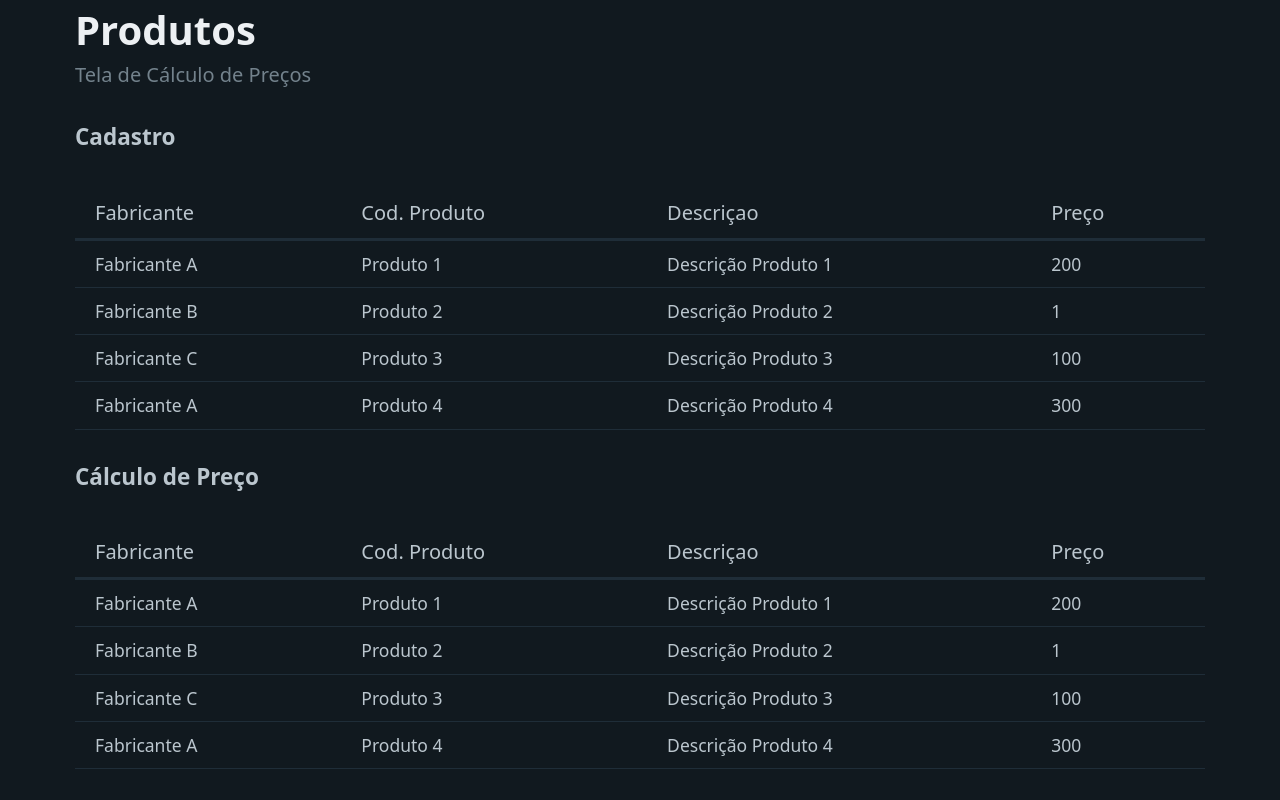
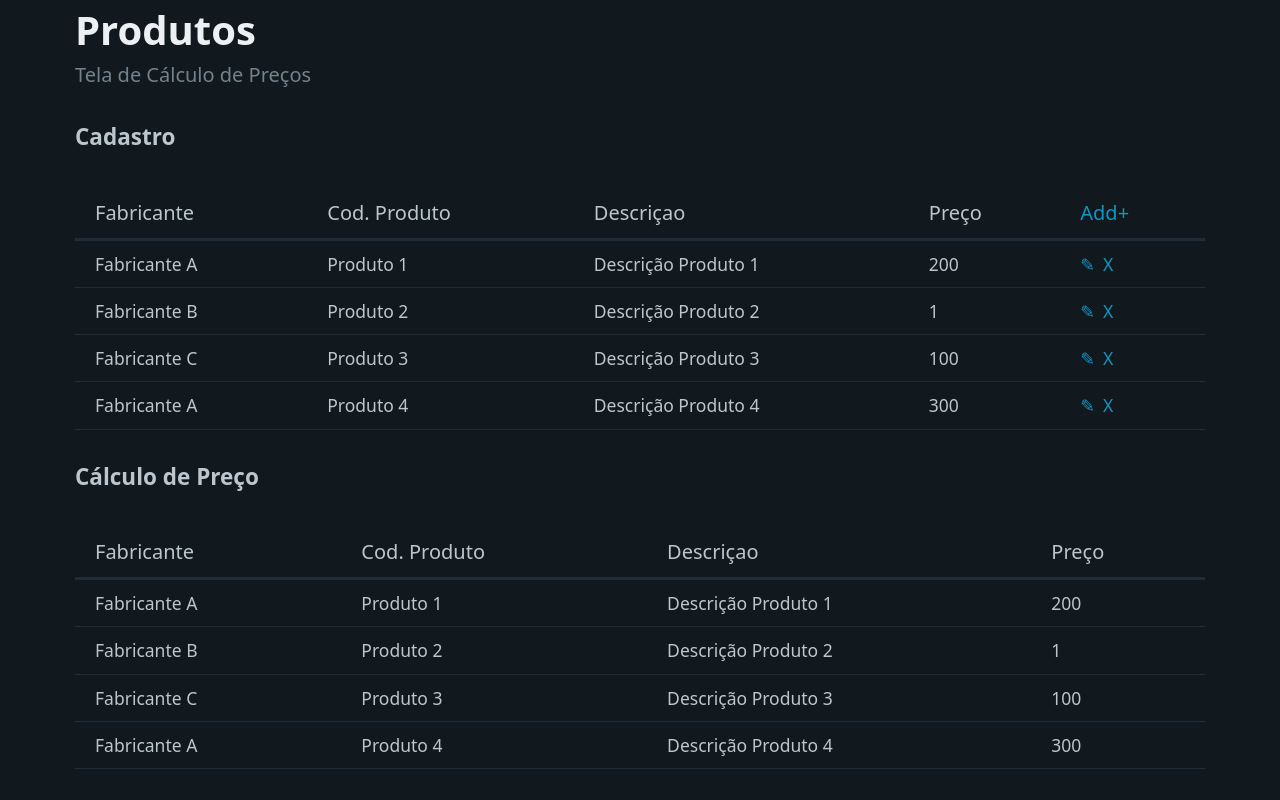
Before and after one commit to viniciusschuelter/price-calculation, an Angular app: page /products in a window 1280 px wide. Built offline with nearby package versions, Linux system fonts and the light colour scheme.

Commit message:
feat(calc): price calculation in progress

```diff
--- a/src/app/components/tab-product/tab-product.component.ts
+++ b/src/app/components/tab-product/tab-product.component.ts
@@ -1,17 +1,20 @@
-import { Component, Input } from '@angular/core';
+import {Component, EventEmitter, inject, Input, Output} from '@angular/core';
 import { ProductTabMock } from '../../mocks/product.mock';
 import { NgFor, NgIf } from '@angular/common';
 import { ProductInterface, ProductTabInterface } from '../../interfaces/product.interface';
+import {FormGroup, FormsModule, FormBuilder, ReactiveFormsModule} from '@angular/forms';
 
 @Component({
   standalone: true,
   selector: 'app-tab-product',
-  imports: [NgFor, NgIf],
+  imports: [NgFor, NgIf, FormsModule, ReactiveFormsModule],
   template: `
+    <form [formGroup]="formGroupProduct">
       <table>
         <thead>
           <tr>
             <th *ngFor="let item of productTabMock">{{ item.header }}</th>
+            <th><a (click)="newProduct()">Add+</a></th>
           </tr>
         </thead>
         <tbody>
@@ -19,20 +22,53 @@ import { ProductInterface, ProductTabInterface } from '../../interfaces/product.
             <td *ngFor="let item of productTabMock">
                 <label *ngIf="product?.editing else readonly" [for]="item.prop">
                   <input
-                  type="text"
+                    [type]="item.type"
                     [id]="item.prop"
-                  name="firstname"
-                  placeholder="First name"
-                >
+                    [placeholder]="item.header"
+                    [formControlName]="item.prop"
+                  />
                 </label>
               <ng-template #readonly >{{ product[item.prop] }}</ng-template>
+            </td>
+            <td style="cursor: pointer">
+              <ng-container *ngIf="!product?.editing">
+                <a style="padding-right: 8px" (click)="editProduct(product)">✎</a>
+                <a (click)="removeProduct(product)">X</a>
+              </ng-container>
+              <a *ngIf="product?.editing" (click)="saveProduct()">✓</a>
             </td>
           </tr>
         </tbody>
       </table>
+    </form>
   `
 })
 export class TabProductComponent {
-  @Input({required: true}) products: ProductInterface[] = [];
+
+  @Input({ required: true }) products: any[] = [];
+  @Output() productChanged: EventEmitter<ProductInterface> = new EventEmitter<ProductInterface>();
+  @Output() productRemoved: EventEmitter<ProductInterface> = new EventEmitter<ProductInterface>();
+
   productTabMock: ProductTabInterface[] = ProductTabMock;
+  initialProduct: ProductInterface = { id: 0, fabricator: '', name: '', description: '', price: 0, discount: 0 };
+  private _formBuilder = inject(FormBuilder);
+  formGroupProduct: FormGroup =  this._formBuilder.group({ ...this.initialProduct });
+
+  newProduct(): void {
+    const id = (this.products[this.products.length - 1]?.id || 0) + 1;
+    this.editProduct({ ...this.initialProduct, id });
   }
+
+  editProduct(product: ProductInterface): void {
+    this.formGroupProduct.reset({ ...product })
+    this.productChanged.emit({ ...product, editing: true });
+  }
+
+  saveProduct(): void {
+    this.productChanged.emit({ ...this.formGroupProduct.value, editing: false });
+  }
+
+  removeProduct(product: ProductInterface): void {
+    this.productRemoved.emit(product);
+  }
+}
--- a/src/app/interfaces/product.interface.ts
+++ b/src/app/interfaces/product.interface.ts
@@ -1,7 +1,7 @@
 
 
 export interface ProductInterface {
-  id: string;
+  id: number;
   fabricator: string;
   name: string;
   description: string;
--- a/src/app/mocks/product.mock.ts
+++ b/src/app/mocks/product.mock.ts
@@ -2,15 +2,15 @@ import { ProductInterface, ProductTabInterface } from '../interfaces/product.int
 
 
 export const ProductsMock: ProductInterface[] = [
-  { id: '1', name: 'Produto 1', description: 'Descrição Produto 1', fabricator: 'Fabricante A', price: 200, discount: 20 },
-  { id: '2', name: 'Produto 2', description: 'Descrição Produto 2', fabricator: 'Fabricante B', price: 1, discount: 20 },
-  { id: '3', name: 'Produto 3', description: 'Descrição Produto 3', fabricator: 'Fabricante C', price: 100, discount: 20 },
-  { id: '4', name: 'Produto 4', description: 'Descrição Produto 4', fabricator: 'Fabricante A', price: 300, discount: 20 },
+  { id: 1, name: 'Produto 1', description: 'Descrição Produto 1', fabricator: 'Fabricante A', price: 200, discount: 20 },
+  { id: 2, name: 'Produto 2', description: 'Descrição Produto 2', fabricator: 'Fabricante B', price: 1, discount: 20 },
+  { id: 3, name: 'Produto 3', description: 'Descrição Produto 3', fabricator: 'Fabricante C', price: 100, discount: 20 },
+  { id: 4, name: 'Produto 4', description: 'Descrição Produto 4', fabricator: 'Fabricante A', price: 300, discount: 20 },
 ];
 
 export const ProductTabMock: ProductTabInterface[] = [
   { header: 'Fabricante', prop: 'fabricator', type: 'text' },
   { header: 'Cod. Produto', prop: 'name', type: 'text'  },
   { header: 'Descriçao', prop: 'description', type: 'text'  },
-  { header: 'Preço', prop: 'price', type: 'text'  },
+  { header: 'Preço', prop: 'price', type: 'number'  },
 ]
--- a/src/app/pages/products/products.component.ts
+++ b/src/app/pages/products/products.component.ts
@@ -8,7 +8,11 @@ import { ProductInterface } from '../../interfaces/product.interface';
     <div class="container" *ngIf="products$ | async as products">
 
       <h5>Cadastro</h5>
-      <app-tab-product [products]="products"></app-tab-product>
+      <app-tab-product
+        [products]="products"
+        (productChanged)="productChanged($event)"
+        (productRemoved)="productRemoved($event)"
+      ></app-tab-product>
 
       <h5>Cálculo de Preço</h5>
       <app-tab-prices [products]="products"></app-tab-prices>
@@ -20,4 +24,12 @@ export class ProductsComponent {
 
   private _productService = inject(ProductService);
   products$: Observable<ProductInterface[]> = this._productService.products$;
+
+  productChanged(product: ProductInterface): void {
+    this._productService.changeProduct(product);
+  }
+
+  productRemoved(product: ProductInterface): void {
+    this._productService.removeProduct(product);
+  }
 }
--- a/src/app/services/product.service.ts
+++ b/src/app/services/product.service.ts
@@ -18,4 +18,13 @@ export class ProductService {
   setProducts(products: ProductInterface[]): void {
     this._productsSubject.next(products);
   }
+
+  changeProduct(product: ProductInterface): void {
+    const products = this.getProducts().filter( _ => _.id !== product.id)
+    this.setProducts([...products, product].sort( (a, b) => a.id - b.id));
+  };
+
+  removeProduct(product: ProductInterface): void {
+    this.setProducts(this.getProducts().filter( _ => _.id !== product.id));
+  }
 }
```
Also changed, not shown: src/styles.scss (line endings or trailing spaces). Lines whose indentation alone changed are shown as unchanged.
